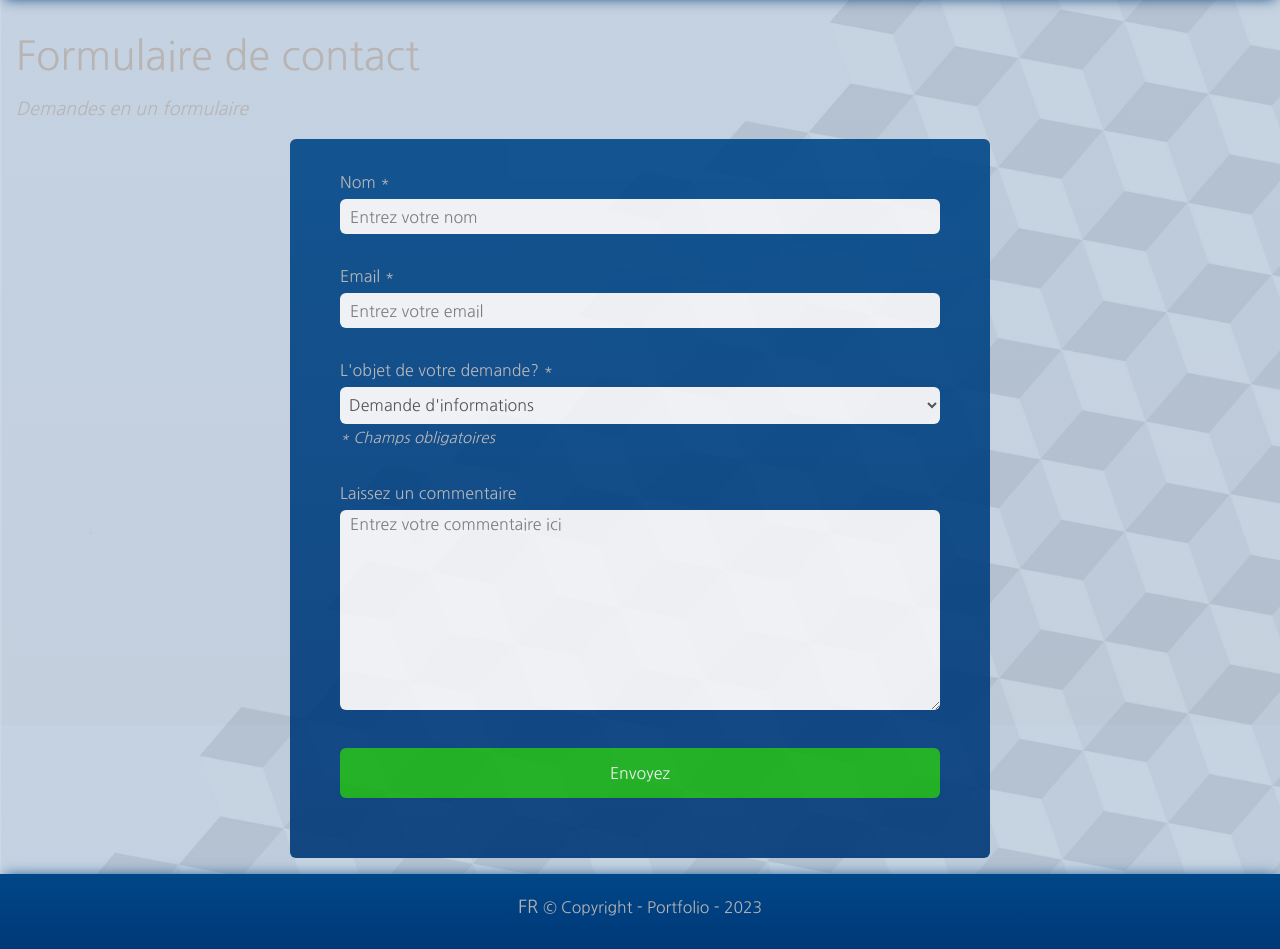
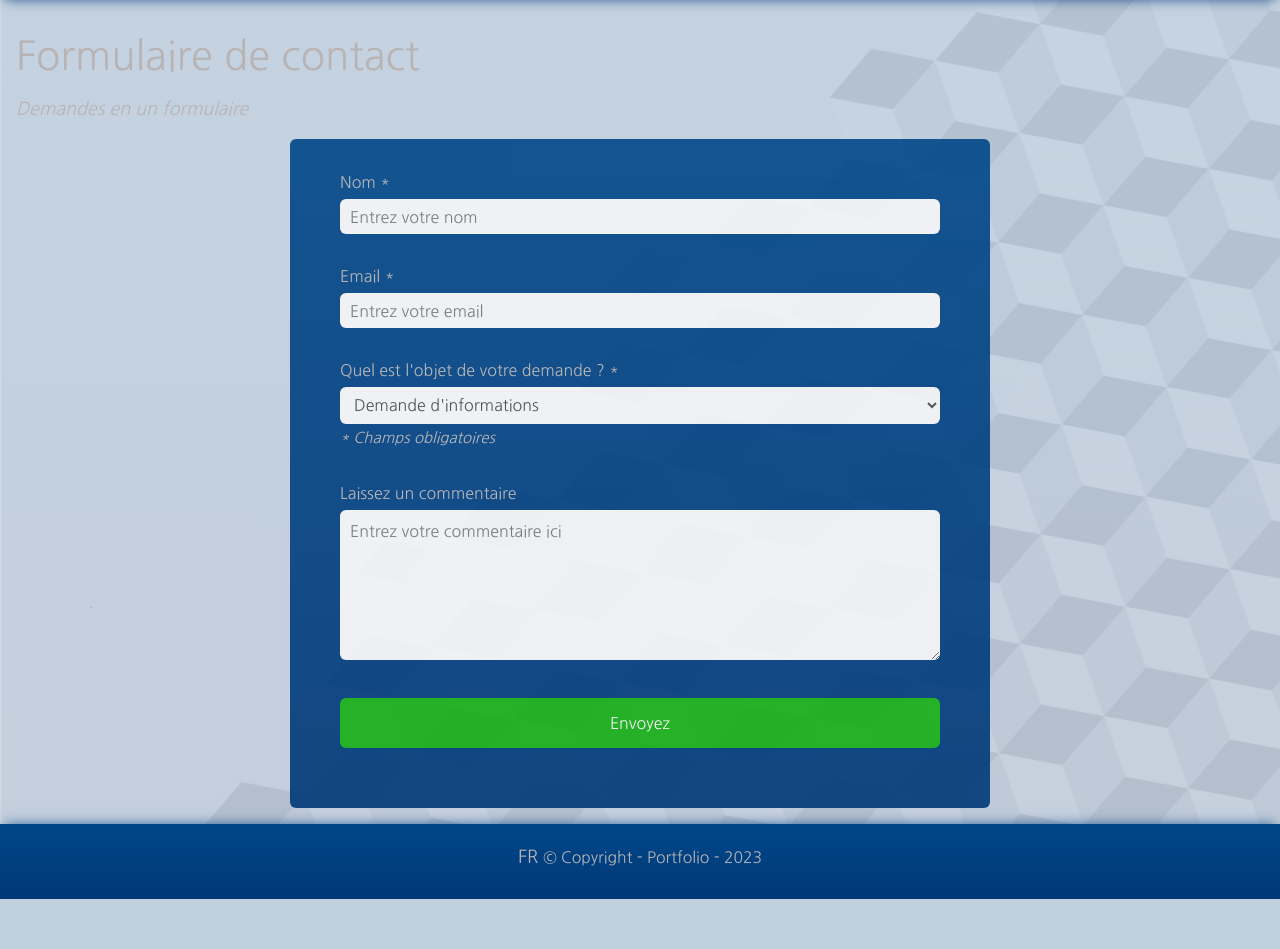
Before and after one commit to no-live/Portfolio-of, a PHP site: page /contact.php in a window 1280 px wide. Shown: the part 75-1024 px from the top of the page. After the commit the page ends 974 px from the top, so only its background shows below. Run offline with PHP 8.4, Linux system fonts and the light colour scheme; some web fonts are replaced.

Commit message:
modified:   contact.php

```diff
--- a/contact.php
+++ b/contact.php
@@ -16,11 +16,11 @@ include './inc/multilang.php';
     <meta name="description" content="<?php echo $lang['SITE_NAME']; ?>">
 </head>
 
-<body class="bodyc">
+<body>
     <?php include("./header.php") ?>
 
     <div class="main-container d-flex f-wrap g-1">
-        <main id="main">
+        <main id="main" class="bodyc">
             <div id="title">
                 <h1>Formulaire de contact</h1>
                 <p id="description"><em>Demandes en un formulaire</em></p>
--- a/css/style_contact.css
+++ b/css/formcontact.css
@@ -60,7 +60,7 @@
 }
 #dropdown{
     /* font-family: Poppins; */
-    padding-left: 5px;
+    padding-left: 10px;
     font-size: 16px;
     color: var(--lighter);
     /* color:var(--white); */
@@ -105,7 +105,7 @@ label{
 }
 .input-textarea{
     font-size: 16px;
-    min-height: 200px;
+    min-height: 150px;
     width: 100%;
     max-width: 100%;
     /* font-family: Poppins; */
@@ -116,6 +116,10 @@ label{
     background:#f5f5f7;
     color: var(--lighter);
 }
+#comments {
+    padding-top: 9px;
+  }
+
 .submit-button {
     display: block;
     align-self: center;
--- a/css/master.css
+++ b/css/master.css
@@ -131,6 +131,7 @@ main {
     min-height: calc(100vh - 2 * var(--header-height));
     flex: 2 1 470px;
     /*le main a un minimum de 100vh-2*la hauteur (header+footer) et peut s'agrandir */
+    z-index: 1;
 
 }
 .bgm {
@@ -288,7 +289,7 @@ blockquote i {
 }
 
 .card {
-    margin-top: 16px;
+    /* margin-top: 16px; */
     box-shadow: 0 0 18px rgba(0, 0, 0, 0.41);
     position: sticky  !important;
     top: calc(var(--header-height) + 20px);
@@ -329,7 +330,7 @@ blockquote i {
 .sliding-background{
 
     position: absolute;
-    top:77px;
+    top:-575px;
     background: url("../images/bg.jpg")repeat;
     background-size: contain;
     background-repeat: repeat;
@@ -351,6 +352,7 @@ blockquote i {
 
 .main-container{
     margin-top: var(--header-height);
+    background-color: #f5f5f5;
 }
 .shadow {
     box-shadow: 0 4px 8px 0 rgb(238, 6, 6), 0 6px 20px 0 rgba(0, 0, 0, 0.19);
--- a/footer.php
+++ b/footer.php
@@ -2,5 +2,5 @@
      <p class="txt-ac"> <?php echo ($lang['LANG'])?> <small>© Copyright - Portfolio - 2023</small></p>
 </footer>
 <script src="./js/topnav.js"></script>
-<script src="./js/background.js"></script>
-<script src="./js/tgdark.js"></script>
+<!-- <script src="./js/background.js"></script> -->
+<!-- <script src="./js/tgdark.js"></script> -->
--- a/languages/lang.en.php
+++ b/languages/lang.en.php
@@ -48,7 +48,7 @@ $lang['FORM_NAME'] = 'Name';
 $lang['FORM_NAME_HOLD'] = 'Enter your name';
 $lang['FORM_MAIL'] = 'Email';
 $lang['FORM_MAIL_HOLD'] = 'Enter your email';
-$lang['FORM_DROP'] = 'What is the subject of your resquest?';
+$lang['FORM_DROP'] = 'What is the subject of your resquest ?';
 $lang['FORM_DROP_OPTION0'] = 'Select the subject of your request';
 $lang['FORM_DROP_OPTION1'] = 'Request for information';
 $lang['FORM_DROP_OPTION2'] = 'Project proposal';
--- a/languages/lang.fr.php
+++ b/languages/lang.fr.php
@@ -47,7 +47,7 @@ $lang['FORM_NAME'] = 'Nom';
 $lang['FORM_NAME_HOLD'] = 'Entrez votre nom';
 $lang['FORM_MAIL'] = 'Email';
 $lang['FORM_MAIL_HOLD'] = 'Entrez votre email';
-$lang['FORM_DROP'] = 'L\'objet de votre demande?';
+$lang['FORM_DROP'] = 'Quel est l\'objet de votre demande ?';
 $lang['FORM_DROP_OPTION0'] = 'Sélectionnez l\'objet de votre demande';
 $lang['FORM_DROP_OPTION1'] = 'Demande d\'informations';
 $lang['FORM_DROP_OPTION2'] = 'Proposition de projet';
--- a/link.php
+++ b/link.php
@@ -7,4 +7,4 @@ crossorigin="anonymous" referrerpolicy="no-referrer" />
 <link rel="stylesheet" href="./css/master.css">
 <link rel="stylesheet" href="./css/topnav.css">
 <link rel="stylesheet" href="./css/boxevent.css">
-<link rel="stylesheet" href="./css/style_contact.css">
+<link rel="stylesheet" href="./css/formcontact.css">
```
